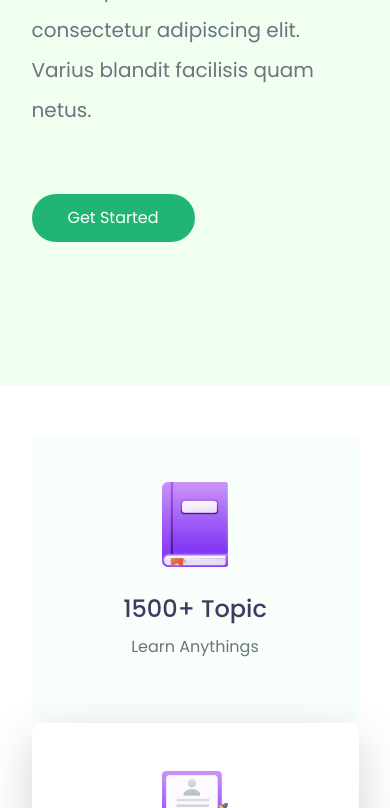
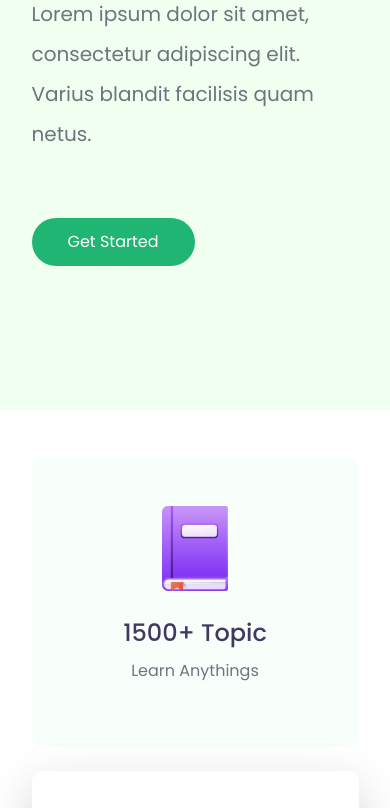
Before and after one commit to sifatshoeb360/E-School, a plain HTML site: page index.html in a window 390 px wide. Shown: the part 626-1434 px from the top of the page. Drawn offline with nearby package versions, Linux system fonts and the light colour scheme.

Commit message:
Update style.css

```diff
--- a/css/style.css
+++ b/css/style.css
@@ -112,3 +112,9 @@ footer  a{
     color: #FfFFF0;
     line-height: 36px;
 }
+
+@media (max-width:768px){
+    .row{
+        gap: 24px 0px;
+    }
+}
```
